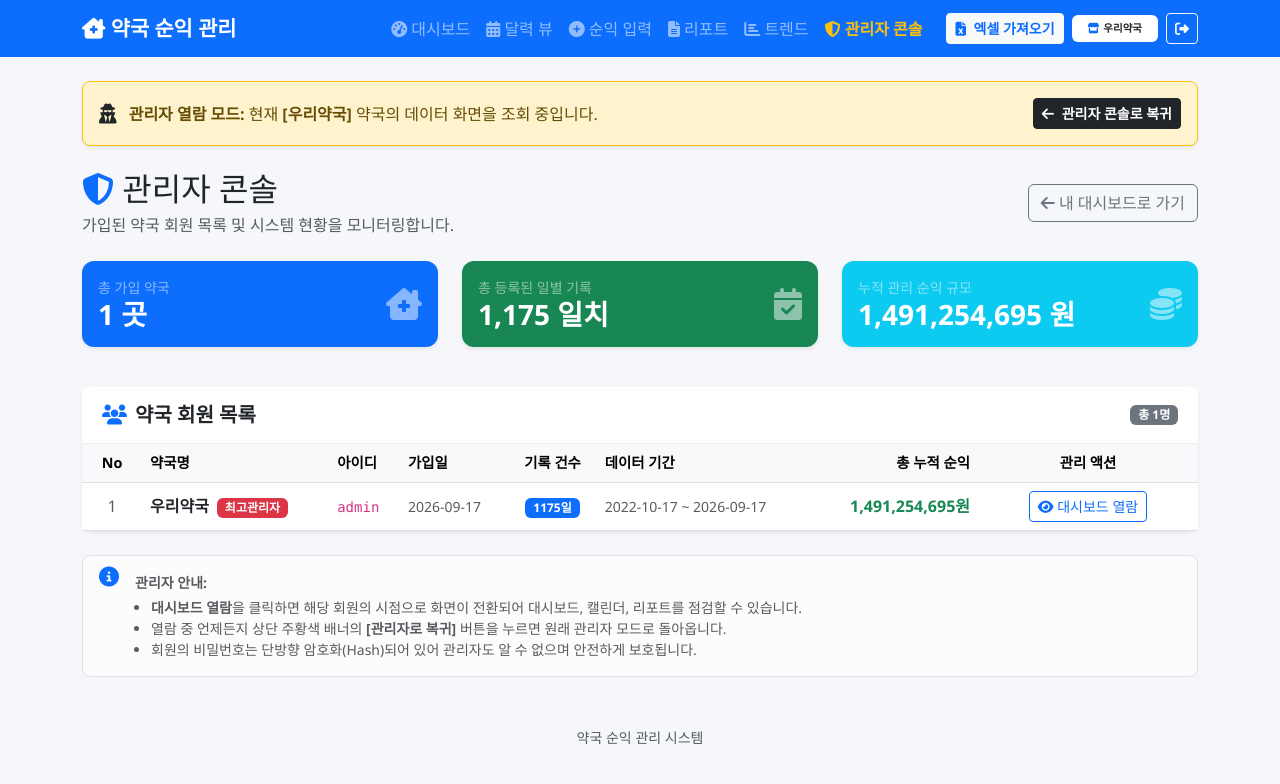
After one commit to gokuroku720818/pharmacy-profit, a Flask app: page /admin in a window 1280 px wide. The commit adds this page. Shown: the top 784 px of the page. Run offline with Flask 3, Linux system fonts and the light colour scheme; a user stored in the database is signed in; data comes from the database, SQL or seed files in the repository.

Commit message:
Add files via upload

```diff
--- a/app.py
+++ b/app.py
@@ -3,7 +3,7 @@
 """
 from flask import Flask, render_template, request, redirect, url_for, flash, jsonify, send_file, session
 from werkzeug.security import generate_password_hash, check_password_hash
-from database import get_db, init_db, recalc_monthly_summary
+from database import get_db, init_db, recalc_monthly_summary, get_all_users_stats, delete_user_and_data
 from functools import wraps
 import datetime
 import calendar
@@ -28,6 +28,21 @@ def login_required(f):
     def decorated_function(*args, **kwargs):
         if 'user_id' not in session:
             return redirect(url_for('login'))
+        return f(*args, **kwargs)
+    return decorated_function
+
+
+def admin_required(f):
+    """관리자(admin) 전용 데코레이터"""
+    @wraps(f)
+    def decorated_function(*args, **kwargs):
+        if 'user_id' not in session:
+            return redirect(url_for('login'))
+        # 원래 관리자이거나 현재 admin인 경우 허용
+        is_admin = (session.get('username') == 'admin') or ('original_admin_id' in session)
+        if not is_admin:
+            flash('관리자만 접근할 수 있는 페이지입니다.', 'danger')
+            return redirect(url_for('dashboard'))
         return f(*args, **kwargs)
     return decorated_function
 
@@ -858,7 +873,95 @@ def upload_excel():
     except Exception as e:
         flash(f'엑셀 가져오기 실패: {str(e)}', 'danger')
 
+# ==========================================
+# 🛡️ 관리자 전용 콘솔 라우트
+# ==========================================
+
+@app.route('/admin')
+@admin_required
+def admin_dashboard():
+    # 원래 관리자로 스위칭 복귀가 필요한 상태인지 확인
+    users = get_all_users_stats()
+
+    total_users = len(users)
+    total_records = sum(u['total_entries'] for u in users)
+    total_profit = sum(u['total_profit'] for u in users)
+
+    return render_template(
+        'admin.html',
+        users=users,
+        total_users=total_users,
+        total_records=total_records,
+        total_profit=total_profit
+    )
+
+
+@app.route('/admin/switch_user/<int:target_user_id>')
+@admin_required
+def admin_switch_user(target_user_id):
+    """관리자가 특정 약국의 계정으로 전환하여 데이터를 점검/둘러보기"""
+    conn = get_db()
+    target_user = conn.execute('SELECT * FROM users WHERE id = ?', (target_user_id,)).fetchone()
+    conn.close()
+
+    if not target_user:
+        flash('존재하지 않는 회원입니다.', 'danger')
+        return redirect(url_for('admin_dashboard'))
+
+    # 원래 관리자의 user_id를 기억 (이미 스위칭 중이 아니었을 때만 저장)
+    if 'original_admin_id' not in session:
+        session['original_admin_id'] = session['user_id']
+        session['original_admin_user'] = session['username']
+
+    session['user_id'] = target_user['id']
+    session['username'] = target_user['username']
+    session['pharmacy_name'] = target_user['pharmacy_name']
+
+    flash(f"🔍 [{target_user['pharmacy_name']}] 계정으로 화면이 전환되었습니다. 관리자 복귀는 상단 배너를 클릭하세요.", 'info')
     return redirect(url_for('dashboard'))
+
+
+@app.route('/admin/switch_back')
+def admin_switch_back():
+    """관리자 원래 계정으로 복귀"""
+    if 'original_admin_id' in session:
+        admin_id = session['original_admin_id']
+        conn = get_db()
+        admin_user = conn.execute('SELECT * FROM users WHERE id = ?', (admin_id,)).fetchone()
+        conn.close()
+
+        if admin_user:
+            session['user_id'] = admin_user['id']
+            session['username'] = admin_user['username']
+            session['pharmacy_name'] = admin_user['pharmacy_name']
+
+        session.pop('original_admin_id', None)
+        session.pop('original_admin_user', None)
+        flash('관리자(admin) 계정으로 안전하게 복귀하였습니다.', 'success')
+
+    return redirect(url_for('admin_dashboard'))
+
+
+@app.route('/admin/delete_user/<int:target_user_id>', methods=['POST'])
+@admin_required
+def admin_delete_user(target_user_id):
+    """테스트 계정 또는 회원 데이터 삭제"""
+    conn = get_db()
+    target_user = conn.execute('SELECT * FROM users WHERE id = ?', (target_user_id,)).fetchone()
+    conn.close()
+
+    if not target_user:
+        flash('해당 회원을 찾을 수 없습니다.', 'danger')
+        return redirect(url_for('admin_dashboard'))
+
+    if target_user['username'] == 'admin' or target_user['id'] == 1:
+        flash('관리자(admin) 본인 계정은 삭제할 수 없습니다.', 'danger')
+        return redirect(url_for('admin_dashboard'))
+
+    p_name = target_user['pharmacy_name']
+    delete_user_and_data(target_user_id)
+    flash(f"'{p_name}' 계정 및 등록된 모든 데이터가 삭제되었습니다.", 'warning')
+    return redirect(url_for('admin_dashboard'))
 
 
 if __name__ == '__main__':
--- /dev/null
+++ b/templates/admin.html
@@ -0,0 +1,144 @@
+{% extends 'base.html' %}
+{% block title %}관리자 콘솔 - 약국 순익 관리 시스템{% endblock %}
+{% block content %}
+<div class="d-flex justify-content-between align-items-center mb-4">
+    <div>
+        <h2 class="mb-1"><i class="fas fa-shield-alt text-primary"></i> 관리자 콘솔</h2>
+        <p class="text-muted mb-0">가입된 약국 회원 목록 및 시스템 현황을 모니터링합니다.</p>
+    </div>
+    <div>
+        <a href="/" class="btn btn-outline-secondary">
+            <i class="fas fa-arrow-left"></i> 내 대시보드로 가기
+        </a>
+    </div>
+</div>
+
+<!-- 통계 요약 카드 -->
+<div class="row mb-4">
+    <div class="col-md-4 mb-3">
+        <div class="card shadow-sm border-0 bg-primary text-white">
+            <div class="card-body p-3">
+                <div class="d-flex justify-content-between align-items-center">
+                    <div>
+                        <div class="text-white-50 small">총 가입 약국</div>
+                        <h3 class="mb-0 fw-bold">{{ total_users }} 곳</h3>
+                    </div>
+                    <i class="fas fa-clinic-medical fa-2x opacity-50"></i>
+                </div>
+            </div>
+        </div>
+    </div>
+    <div class="col-md-4 mb-3">
+        <div class="card shadow-sm border-0 bg-success text-white">
+            <div class="card-body p-3">
+                <div class="d-flex justify-content-between align-items-center">
+                    <div>
+                        <div class="text-white-50 small">총 등록된 일별 기록</div>
+                        <h3 class="mb-0 fw-bold">{{ "{:,}".format(total_records) }} 일치</h3>
+                    </div>
+                    <i class="fas fa-calendar-check fa-2x opacity-50"></i>
+                </div>
+            </div>
+        </div>
+    </div>
+    <div class="col-md-4 mb-3">
+        <div class="card shadow-sm border-0 bg-info text-white">
+            <div class="card-body p-3">
+                <div class="d-flex justify-content-between align-items-center">
+                    <div>
+                        <div class="text-white-50 small">누적 관리 순익 규모</div>
+                        <h3 class="mb-0 fw-bold">{{ "{:,}".format(total_profit) }} 원</h3>
+                    </div>
+                    <i class="fas fa-coins fa-2x opacity-50"></i>
+                </div>
+            </div>
+        </div>
+    </div>
+</div>
+
+<!-- 회원 목록 테이블 -->
+<div class="card shadow-sm border-0">
+    <div class="card-header bg-white py-3">
+        <div class="d-flex justify-content-between align-items-center">
+            <h5 class="mb-0 fw-bold"><i class="fas fa-users text-primary me-2"></i>약국 회원 목록</h5>
+            <span class="badge bg-secondary">총 {{ users|length }}명</span>
+        </div>
+    </div>
+    <div class="card-body p-0">
+        <div class="table-responsive">
+            <table class="table table-hover align-middle mb-0">
+                <thead class="table-light">
+                    <tr>
+                        <th class="text-center" style="width: 60px;">No</th>
+                        <th>약국명</th>
+                        <th>아이디</th>
+                        <th>가입일</th>
+                        <th class="text-center">기록 건수</th>
+                        <th>데이터 기간</th>
+                        <th class="text-end">총 누적 순익</th>
+                        <th class="text-center" style="width: 220px;">관리 액션</th>
+                    </tr>
+                </thead>
+                <tbody>
+                    {% for u in users %}
+                    <tr>
+                        <td class="text-center text-muted">{{ u.id }}</td>
+                        <td>
+                            <strong>{{ u.pharmacy_name }}</strong>
+                            {% if u.username == 'admin' %}
+                            <span class="badge bg-danger ms-1">최고관리자</span>
+                            {% endif %}
+                        </td>
+                        <td><code>{{ u.username }}</code></td>
+                        <td class="text-muted small">{{ u.created_at[:10] if u.created_at else '-' }}</td>
+                        <td class="text-center">
+                            <span class="badge {% if u.total_entries > 0 %}bg-primary{% else %}bg-secondary{% endif %}">
+                                {{ u.total_entries }}일
+                            </span>
+                        </td>
+                        <td class="text-muted small">
+                            {% if u.min_date and u.max_date %}
+                            {{ u.min_date }} ~ {{ u.max_date }}
+                            {% else %}
+                            <span class="text-secondary">기록 없음</span>
+                            {% endif %}
+                        </td>
+                        <td class="text-end fw-bold text-success">
+                            {{ "{:,}".format(u.total_profit) }}원
+                        </td>
+                        <td class="text-center">
+                            <div class="btn-group btn-group-sm">
+                                <a href="/admin/switch_user/{{ u.id }}" class="btn btn-outline-primary" title="이 약국의 화면으로 둘러보기">
+                                    <i class="fas fa-eye"></i> 대시보드 열람
+                                </a>
+                                {% if u.username != 'admin' and u.id != 1 %}
+                                <form method="POST" action="/admin/delete_user/{{ u.id }}" class="d-inline" onsubmit="return confirm('정말 [{{ u.pharmacy_name }}] 계정과 모든 데이터를 영구 삭제하시겠습니까?');">
+                                    <button type="submit" class="btn btn-outline-danger ms-1" title="계정 및 데이터 삭제">
+                                        <i class="fas fa-trash-alt"></i>
+                                    </button>
+                                </form>
+                                {% endif %}
+                            </div>
+                        </td>
+                    </tr>
+                    {% endfor %}
+                </tbody>
+            </table>
+        </div>
+    </div>
+</div>
+
+<div class="alert alert-light border mt-4">
+    <div class="d-flex">
+        <i class="fas fa-info-circle text-primary fa-lg me-3 mt-1"></i>
+        <div class="small text-muted">
+            <strong>관리자 안내:</strong>
+            <ul class="mb-0 ps-3 mt-1">
+                <li><strong>대시보드 열람</strong>을 클릭하면 해당 회원의 시점으로 화면이 전환되어 대시보드, 캘린더, 리포트를 점검할 수 있습니다.</li>
+                <li>열람 중 언제든지 상단 주황색 배너의 <strong>[관리자로 복귀]</strong> 버튼을 누르면 원래 관리자 모드로 돌아옵니다.</li>
+                <li>회원의 비밀번호는 단방향 암호화(Hash)되어 있어 관리자도 알 수 없으며 안전하게 보호됩니다.</li>
+            </ul>
+        </div>
+    </div>
+</div>
+{% endblock %}
--- a/templates/base.html
+++ b/templates/base.html
@@ -43,6 +43,13 @@
                             <i class="fas fa-chart-bar"></i> 트렌드
                         </a>
                     </li>
+                    {% if session.get('username') == 'admin' or session.get('original_admin_id') %}
+                    <li class="nav-item">
+                        <a class="nav-link {% if request.endpoint == 'admin_dashboard' %}active text-warning fw-bold{% else %}text-warning{% endif %}" href="/admin">
+                            <i class="fas fa-shield-alt"></i> 관리자 콘솔
+                        </a>
+                    </li>
+                    {% endif %}
                     <li class="nav-item ms-lg-3 d-flex align-items-center">
                         <button class="btn btn-sm btn-light text-primary fw-bold" data-bs-toggle="modal" data-bs-target="#excelUploadModal">
                             <i class="fas fa-file-excel me-1"></i> 엑셀 가져오기
@@ -130,6 +137,18 @@
     </div>
 
     <div class="container mt-4">
+        {% if session.get('original_admin_id') %}
+        <div class="alert alert-warning border border-warning shadow-sm d-flex justify-content-between align-items-center mb-4">
+            <div>
+                <i class="fas fa-user-secret fa-lg me-2 text-dark"></i>
+                <strong>관리자 열람 모드:</strong> 현재 <strong>[{{ session.pharmacy_name }}]</strong> 약국의 데이터 화면을 조회 중입니다.
+            </div>
+            <a href="/admin/switch_back" class="btn btn-sm btn-dark fw-bold">
+                <i class="fas fa-arrow-left me-1"></i> 관리자 콘솔로 복귀
+            </a>
+        </div>
+        {% endif %}
+
         {% with messages = get_flashed_messages(with_categories=true) %}
         {% if messages %}
         {% for category, message in messages %}
```
Also changed, not shown: database.py (+27 -0 lines).
